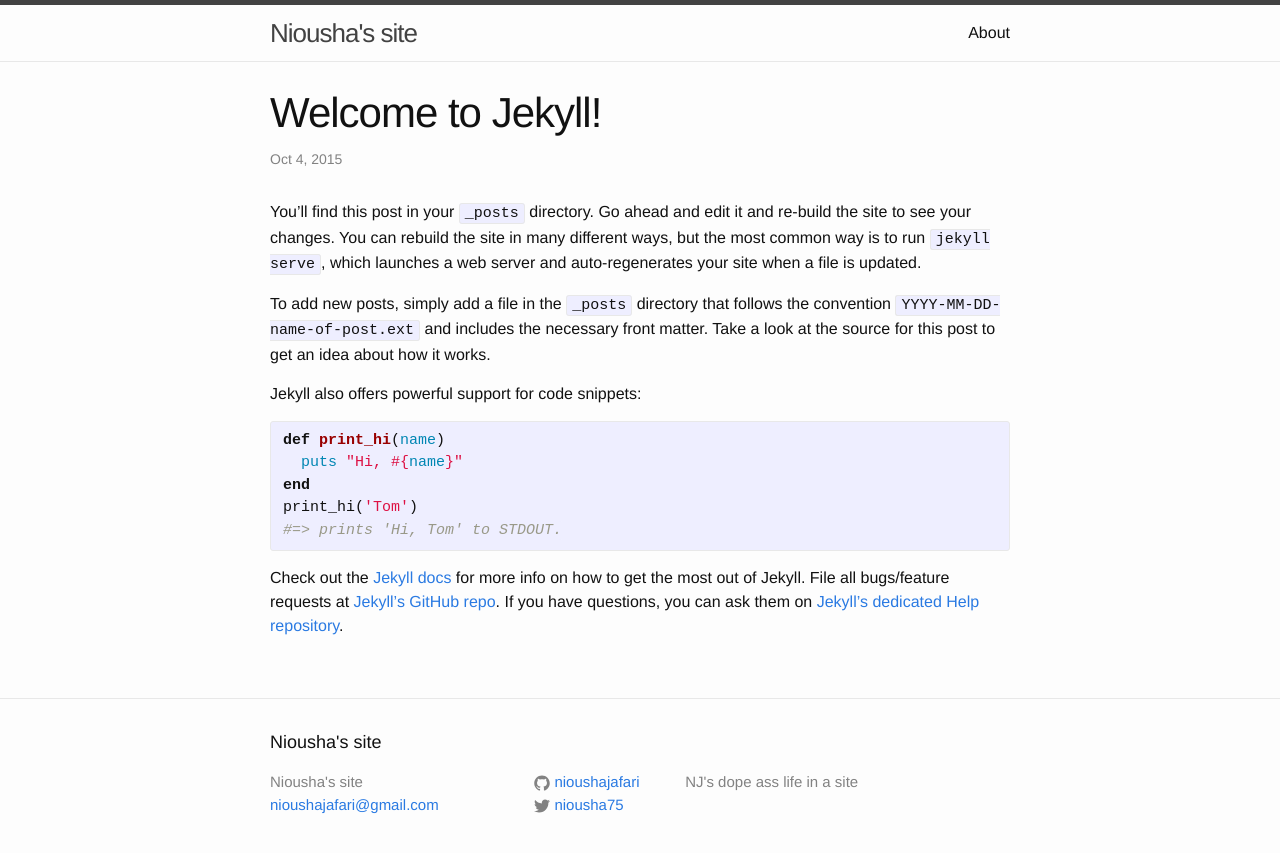
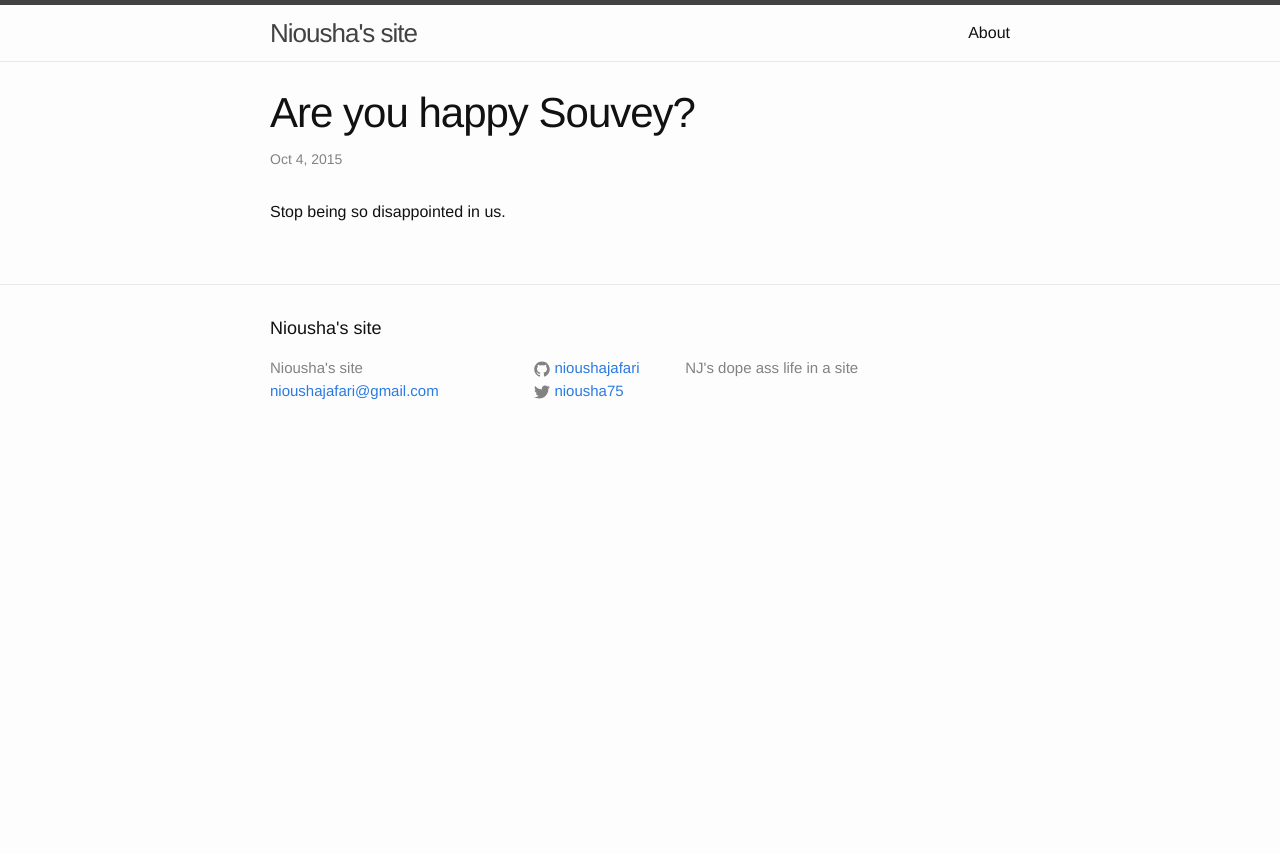
Before and after one commit to jafaria/nioushajafari.github.io, a Jekyll site: the page built from _posts/2015-10-04-welcome-to-jekyll.markdown, in a window 1280 px wide. Shown: the top 853 px of the page. Built offline with Jekyll 4.4.1, drawn with Linux system fonts in a browser that asks for light colours.

Commit message:
souvey post

```diff
--- a/_posts/2015-10-04-welcome-to-jekyll.markdown
+++ b/_posts/2015-10-04-welcome-to-jekyll.markdown
@@ -1,24 +1,10 @@
 ---
 layout: post
-title:  "Welcome to Jekyll!"
+title:  "Are you happy Souvey?"
 date:   2015-10-04 22:07:40
-categories: jekyll update
+categories: souvey
 ---
-You’ll find this post in your `_posts` directory. Go ahead and edit it and re-build the site to see your changes. You can rebuild the site in many different ways, but the most common way is to run `jekyll serve`, which launches a web server and auto-regenerates your site when a file is updated.
-
-To add new posts, simply add a file in the `_posts` directory that follows the convention `YYYY-MM-DD-name-of-post.ext` and includes the necessary front matter. Take a look at the source for this post to get an idea about how it works.
-
-Jekyll also offers powerful support for code snippets:
-
-{% highlight ruby %}
-def print_hi(name)
-  puts "Hi, #{name}"
-end
-print_hi('Tom')
-#=> prints 'Hi, Tom' to STDOUT.
-{% endhighlight %}
-
-Check out the [Jekyll docs][jekyll] for more info on how to get the most out of Jekyll. File all bugs/feature requests at [Jekyll’s GitHub repo][jekyll-gh]. If you have questions, you can ask them on [Jekyll’s dedicated Help repository][jekyll-help].
+Stop being so disappointed in us.
 
 [jekyll]:      http://jekyllrb.com
 [jekyll-gh]:   https://github.com/jekyll/jekyll
```
